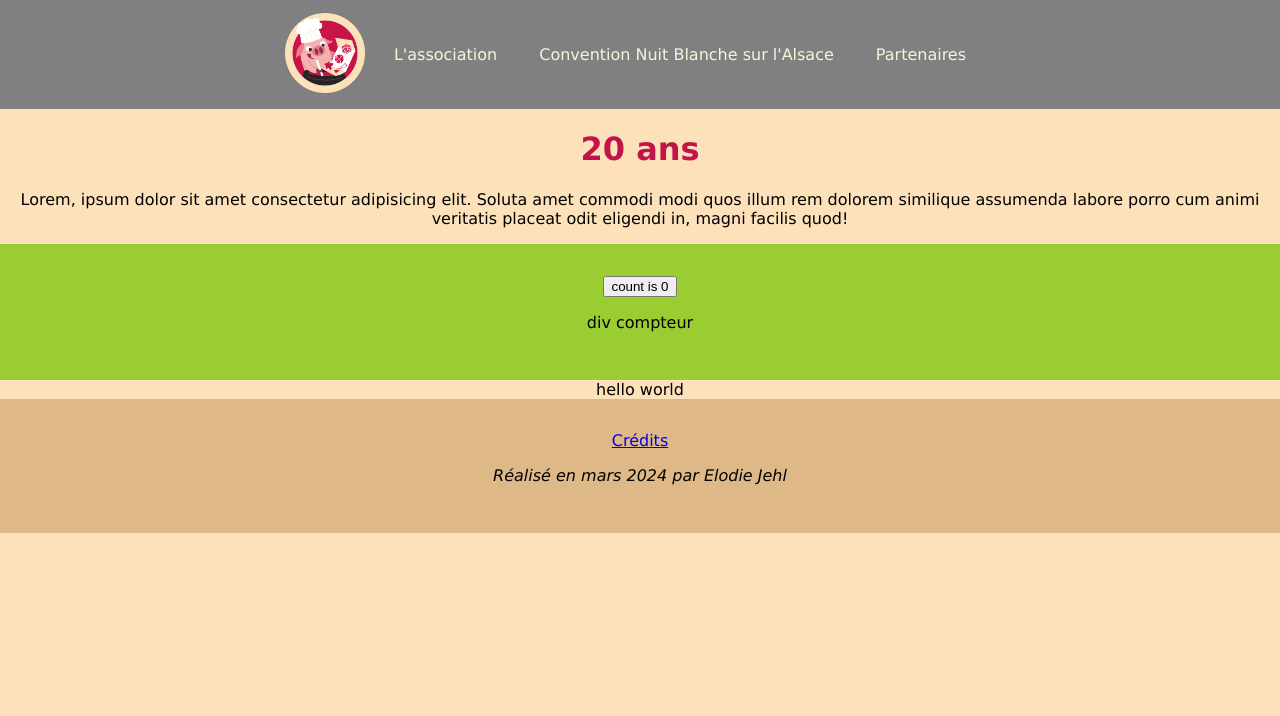
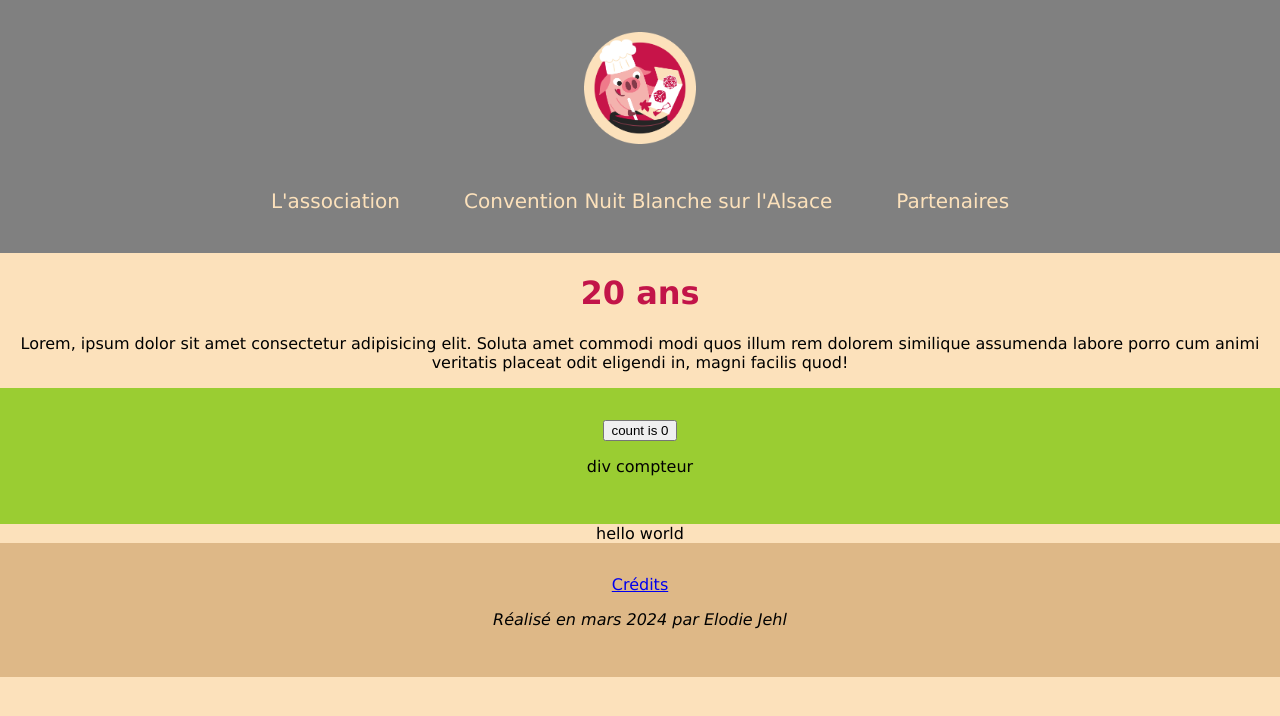
Before and after one commit to Elodie0530/Birthday-SaJ-20-years, a React (Vite) app: page / in a window 1280 px wide. Shown: the top 716 px of the page. Built offline with nearby package versions, Linux system fonts and the light colour scheme.

Commit message:
add navbar style for resolutions

```diff
--- a/src/components/NavBar.css
+++ b/src/components/NavBar.css
@@ -1,34 +1,60 @@
 .navBar {
   display: flex;
-  /* flex-direction: row; */
   flex-wrap: wrap;
   align-items: center;
   justify-content: center;
+  flex-direction: column;
   background-color: gray;
-}
 
   .liste {
-  /* background-color: #fff; */
     color: black;
     display: flex;
     flex-wrap: wrap;
     justify-content: center;
     padding: 0.5rem;
-
-  /* align-items: center; */
-  /* justify-content: space-between; */
+    margin: unset;
   }
 
   .items {
-  /* background-color: red; */
-  color: beige;
+    color: #fce1bb;
     text-decoration: none;
     display: flex;
     align-content: space-between;
-  padding: 5px;
     margin: 1rem;
   }
 
   .logo {
     width: 5rem;
+    margin: 2rem 0rem 0rem;
   }
+}
+
+
+/* //////////////540px///////// */
+
+@media screen and (min-width: 540px) {
+  .navBar {
+    font-size: 18px;
+
+    .liste {
+      flex-wrap: nowrap;
+    }
+
+    .logo {
+      width: 7rem;
+    }
+  }
+}
+
+
+/* //////////////912px///////// */
+
+@media screen and (min-width: 912px) {
+  .navBar {
+    font-size: 20px;
+
+    .items {
+      margin: 2rem;
+    }
+  }
+}
```
Lines whose indentation alone changed are shown as unchanged.
